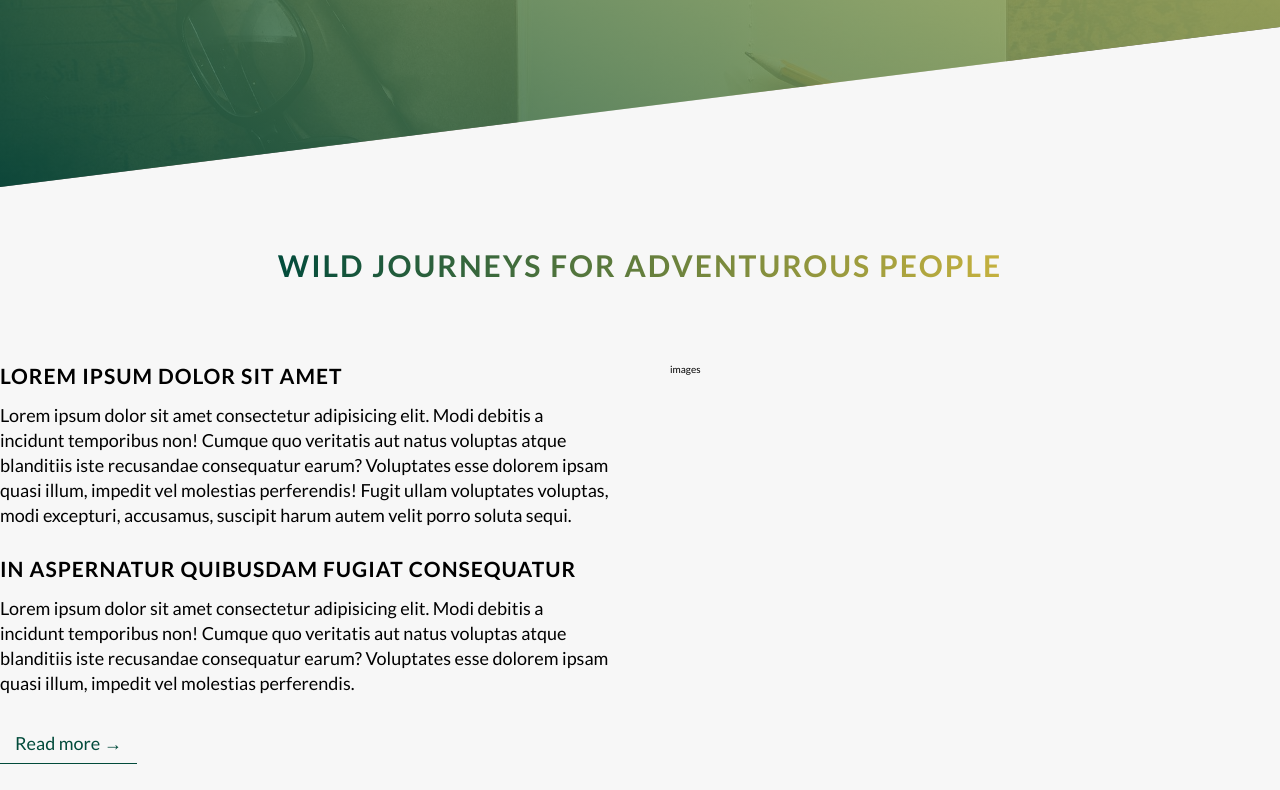
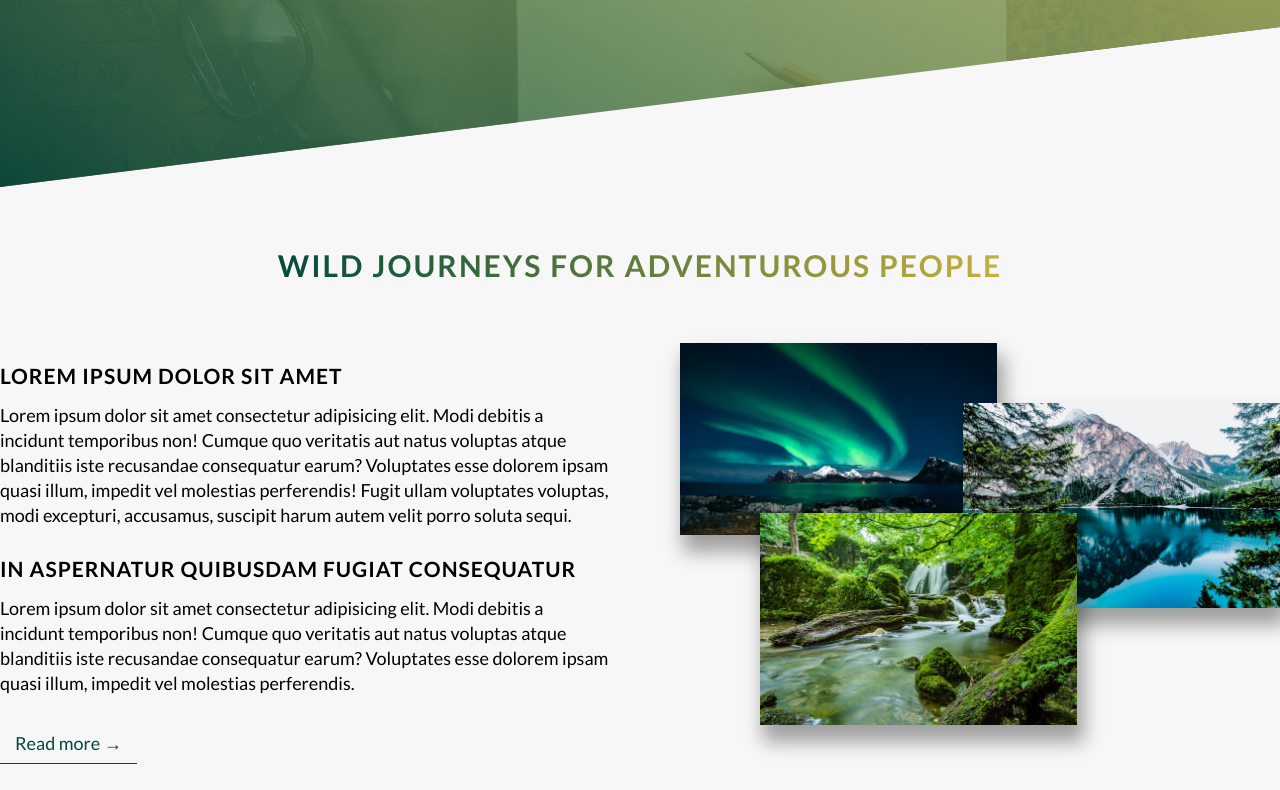
Before and after one commit to Agnesbrzo/natural, a website: page index.html in a window 1280 px wide. Shown: the part 613-1403 px from the top of the page. Drawn offline with Linux system fonts and the light colour scheme.

Commit message:
finishing the about section, making composition section with images

```diff
--- a/index.html
+++ b/index.html
@@ -66,7 +66,25 @@
             </p>
             <a class="button-text" href="#">Read more &rarr;</a>
           </div>
-          <div class="col-1-of-2">images</div>
+          <div class="col-1-of-2">
+            <div class="composition">
+              <img
+                src="img/img-position-1.jpg"
+                alt="landscape"
+                class="composition__photo composition__photo--p1"
+              />
+              <img
+                src="img/img-position-2.jpg"
+                alt="landscape"
+                class="composition__photo composition__photo--p2"
+              />
+              <img
+                src="img/img-position-3.jpg"
+                alt="landscape"
+                class="composition__photo composition__photo--p3"
+              />
+            </div>
+          </div>
         </div>
       </section>
     </main>
--- /dev/null
+++ b/sass/components/_composition.scss
@@ -0,0 +1,33 @@
+.composition {
+  position: relative;
+
+  &__photo {
+    width: 52%;
+    display: block;
+    position: absolute;
+    transition: 0.3s;
+    box-shadow: 0.5rem 1.5rem 1.8rem 0.2rem $color-shadow;
+    &--p1 {
+      top: -2rem;
+      left: 1rem;
+    }
+    &--p2 {
+      top: 4rem;
+      right: 0;
+    }
+    &--p3 {
+      top: 15rem;
+      left: 9rem;
+    }
+    &:hover {
+      outline: 0.5rem solid $color-bg-light-darken;
+      outline-offset: 1.7rem;
+      transform: translateY(3px) scale(1.15);
+      z-index: 2;
+      box-shadow: 0.5rem 1.5rem 3rem 1.5rem $color-shadow;
+    }
+  }
+  &:hover &__photo:not(:hover) {
+    transform: scale(0.92);
+  }
+}
--- a/sass/main.scss
+++ b/sass/main.scss
@@ -10,6 +10,7 @@
 @import "pages/home";
 
 @import "components/buttons";
+@import "components/composition";
 
 @import "layout/header";
 @import "layout/grid";
```
Also changed, not shown: css/style.css, img/img-position-1.jpg (added), img/img-position-2.jpg (added), img/img-position-3.jpg (added).
